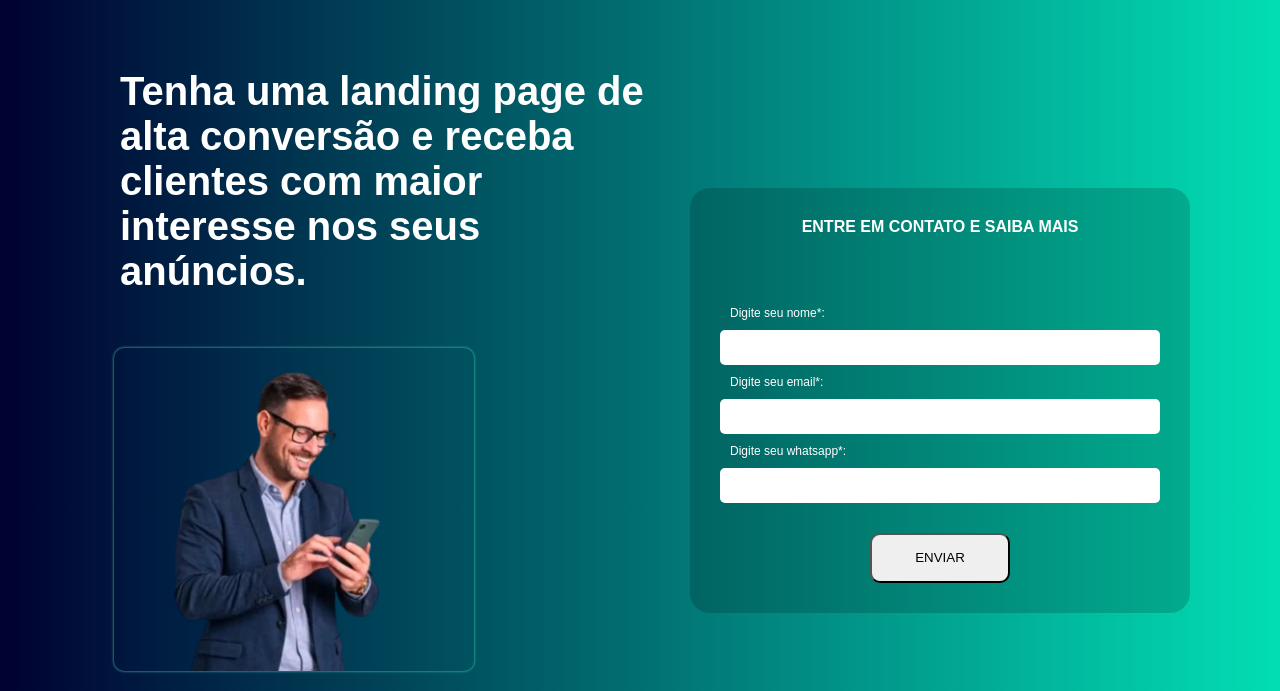
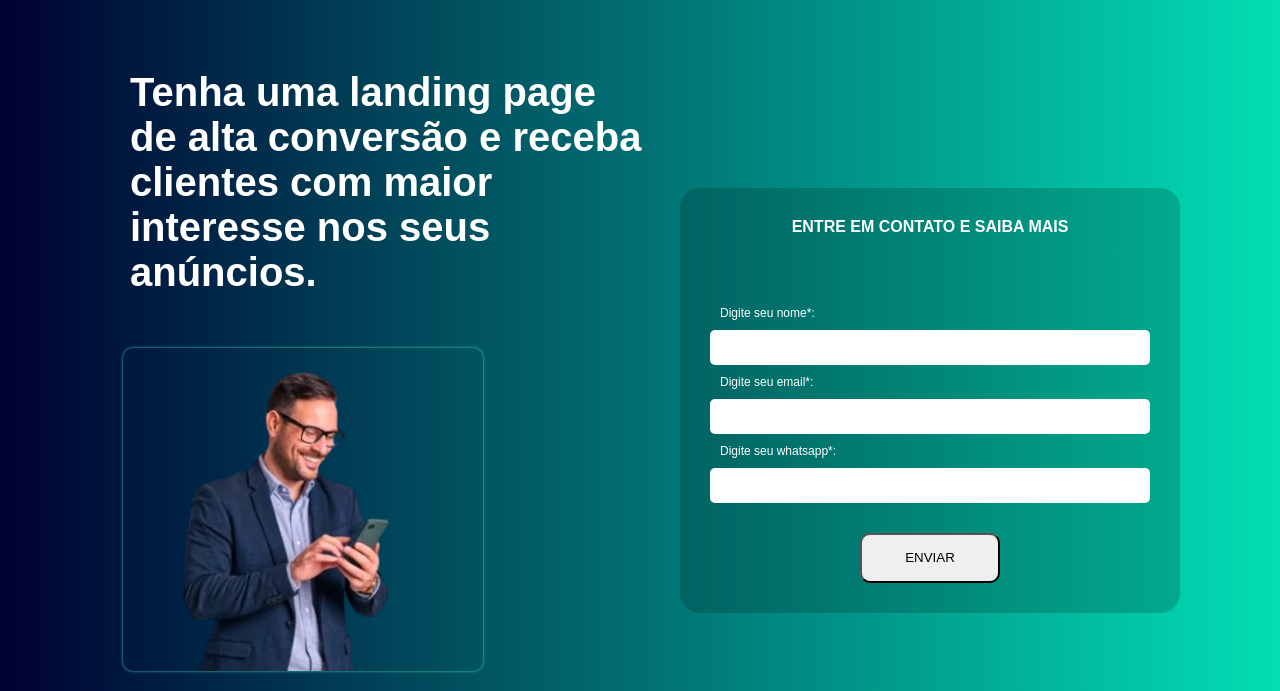
Before and after one commit to wcioccimkt/Landing_page-HTML, a plain HTML site: page index.html in a window 1280 px wide. Shown: the top 691 px of the page. Drawn offline with Linux system fonts and the light colour scheme.

Commit message:
Add files via upload

```diff
--- a/style.css
+++ b/style.css
@@ -17,7 +17,7 @@ body{
 }
 
 .container {
-    max-width: 1100px;
+    max-width: 1080px;
     margin: auto;
 
 }
```
